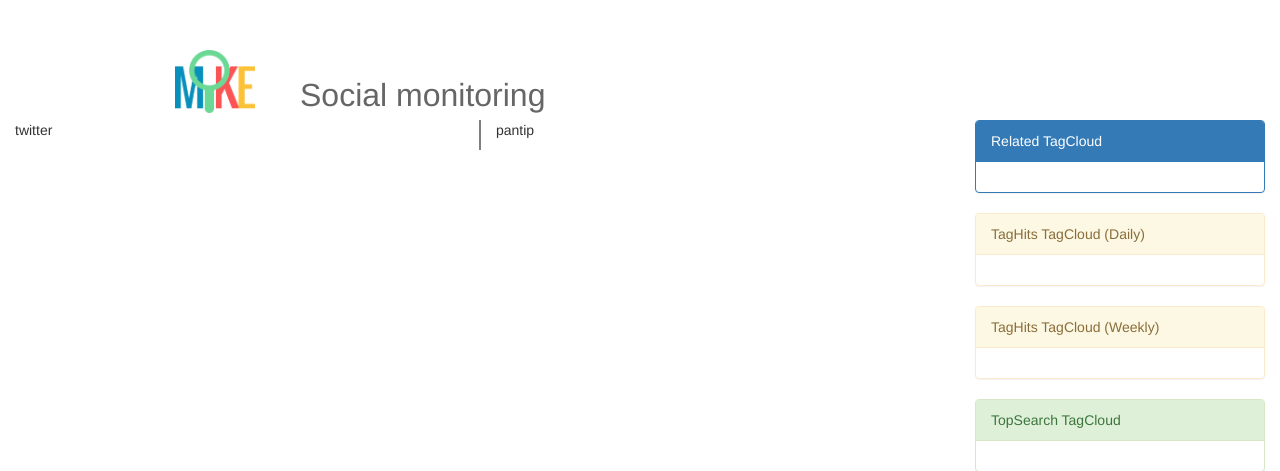
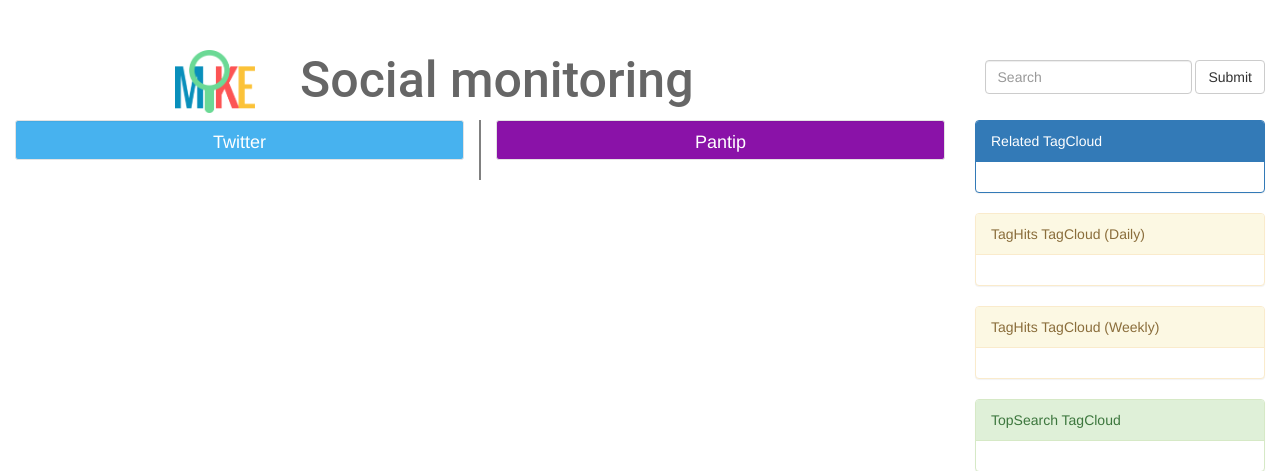
Before and after one commit to peeratawan/social-monitoring, a PHP site: page /social.html in a window 1280 px wide. Shown: the top 471 px of the page. Run offline with PHP 8.4, Linux system fonts and the light colour scheme.

Commit message:
more decorate

```diff
--- a/social.html
+++ b/social.html
@@ -16,31 +16,42 @@
 
 	<body>
 	<div class="top-banner">
+		<!-- <div class = "row"> -->
 			<div class="navbar-header" style="height: 100px">
 				<img id="logo" src="images/logo1.png" />
-            <div class="banner-detail" style="margin-left: 300px;margin-top:-40px;color: #666666;font-size: 32px">
-              Social monitoring<br/>
-            </div>
+				<!-- <div class="banner-detail" style="margin-left: 300px;margin-top:-40px;color: #666666;font-size: 32px"> -->
+				<div class="banner-detail">
+				  <h1>Social monitoring<br/></h1>
 				</div>
 			</div>
 
+			<div class = "pull-right">
+				<form class="navbar-form navbar-left" role="search">
+				  <div class="form-group">
+					<input type="text" class="form-control" placeholder="Search">
+				  </div>
+				  <button type="submit" class="btn btn-default">Submit</button>
+				</form>
+			</div>
+	</div>
 
+	<!-- <div class = "row"> -->
 	<div class="container-fluid" style="margin-top: 20px;">
 		<div class="row">
 			<div class="col-sm-9">
 				<div class="row">
 					<div class="col-sm-6" style="border-right: thin solid gray;height: 100%">
-                        <div id="feedbox_twit" class="box-twit"></div>
-                        <p>twitter</p>
+						<div id="feedbox" class="well well-sm" style = "background-color: #47b2ef;">
+							<h4>Twitter</h4>
 						</div>
-                    <div class="col-sm-6" style="border-left: thin solid gray">
-                        <div id="feedbox_pantip" class="box-pantip">
-                          <p>pantip</p>
+					</div>
+					<div class="col-sm-6" style="border-left: thin solid gray;">
+						<div id="feedbox" class="well well-sm" style= "background-color: #8a12a8;">
+						  <h4>Pantip</h4>
 						</div>
 					</div>
 				</div>
 			</div>
-
 
 			<div class="col-sm-3">
 				 <div class="panel panel-primary box-tc-related">
--- a/style.css
+++ b/style.css
@@ -2,7 +2,6 @@
 	background-color: #f8f8f8;
 	border-color: #e7e7e7;
 }
-
 
 #logo {
 	width: 80px;
@@ -18,12 +17,47 @@
 
 .col-sm-6 {
 	width: 50%;
-    background-color: ##00FFFF;
+	.center-block();
+	/*position: relative;*/
+/*	background-color: #47b2ef;*/
 }
 
-#feedbox_twit{
-  background-color: ##00FFFF;
+h1 {
+	font-family: Roboto;
+	font-size: 50px;
 }
-#feedbox_twit{
-  background-color: ##663399;
+
+h4 {
+	margin-top: 2.5px;
+/*	display: flex;
+	justify-content:center;
+	align-content:center;
+	flex-direction:column;*/
 }
+
+.banner-detail {
+	margin-left: 300px;
+	margin-top:-80px;
+	color: #666666;
+}
+
+#feedbox{
+	text-align: center;
+	color: white;
+	/*position: absolute;*/
+	/*width: 50%;*/
+	/*top: 50%;*/
+	/*left: 50%;*/
+	height:40px;
+}
+
+.navbar-form{
+ margin-top: 40px;
+}
+
+#percentage_box {
+	text-align: center;
+	margin: auto;
+	width: 100px;
+	/*.center-block();*/
+}
```
Lines whose indentation alone changed are shown as unchanged.
